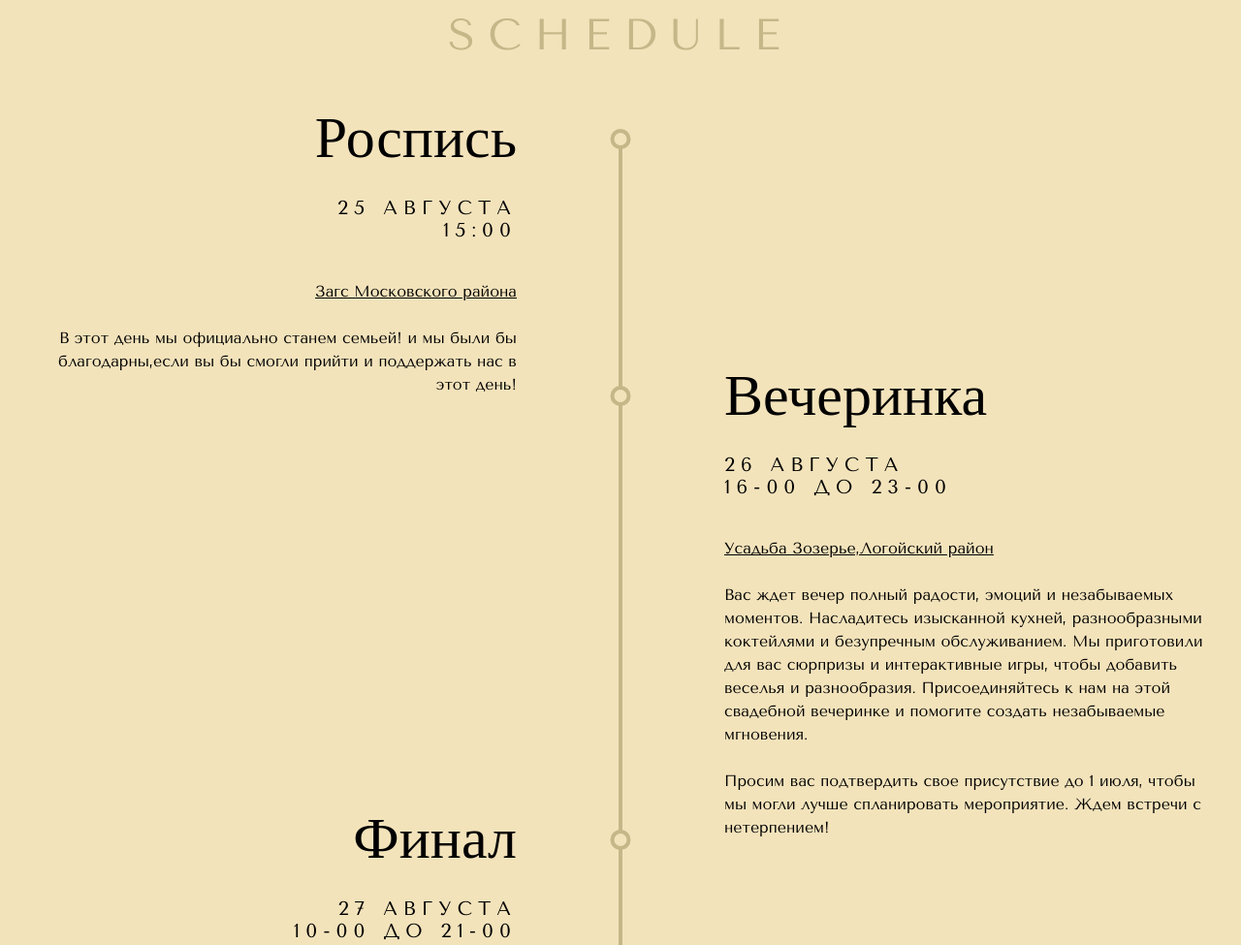
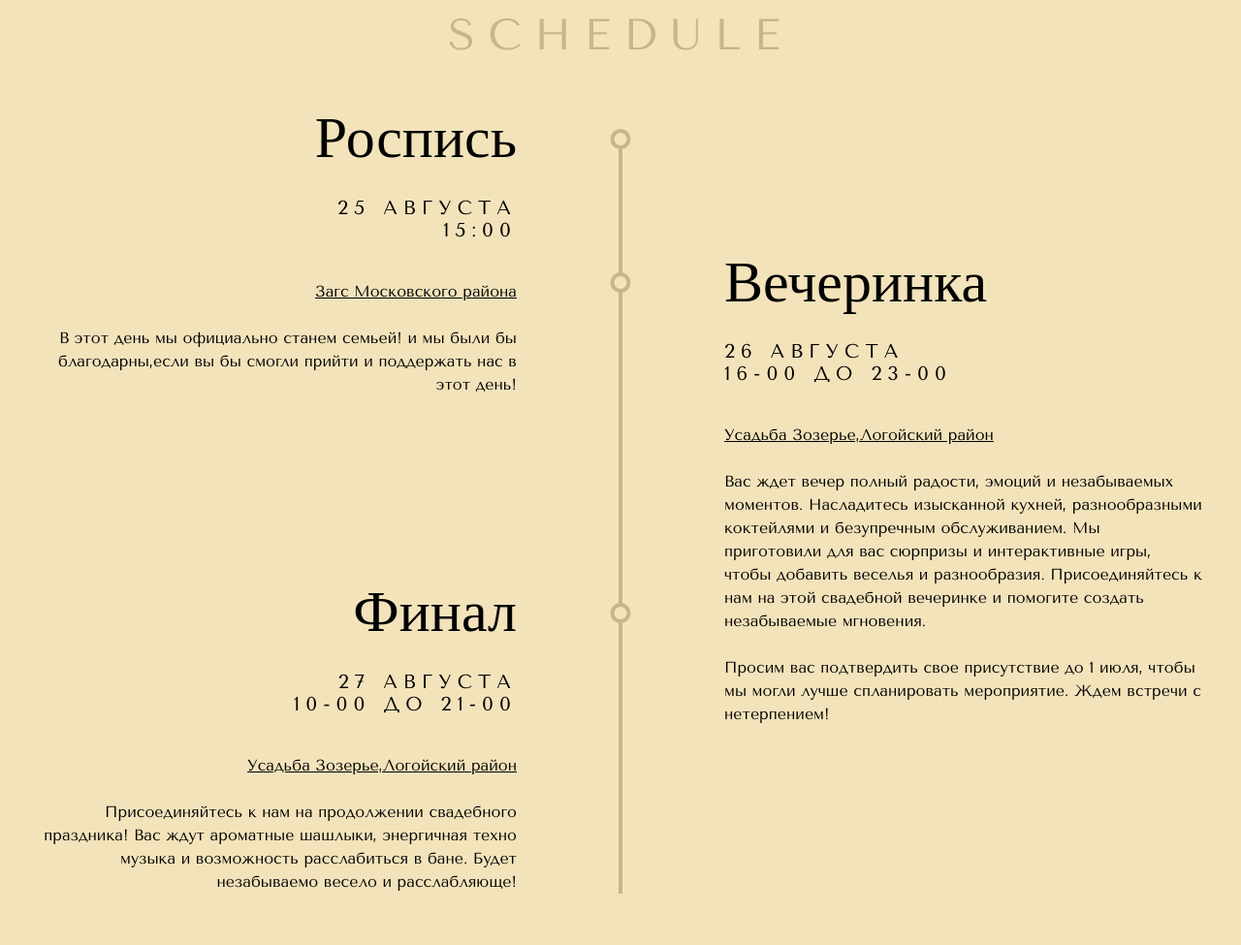
Before and after one commit to ast-astik/wedding-invitation, a plain HTML site: page index.html in a window 1280 px wide. Shown: the part 840-1815 px from the top of the page at 97% size. Drawn offline with nearby package versions, Linux system fonts and the light colour scheme; a web font is replaced by a local one.

Commit message:
Update schedule

```diff
--- a/css/style.scss
+++ b/css/style.scss
@@ -448,15 +448,15 @@ h3 {
 .schedule {
 
 	&__container {
-		max-width: calc(1423px + 20px + 20px);
-		padding: 0 20px;
+		max-width: calc(1423px + 40px + 40px);
+		padding: 0 40px;
 		margin: 0 auto;
 	}
 	&__content {}
 	&__item {
 		position: relative;
 
-		margin-top: -20px;
+		margin-top: -137px;
 		@include flex(flex, row, 105px, stretch, stretch);
 
 		text-align: right;
@@ -478,6 +478,9 @@ h3 {
 				text-transform: uppercase;
 			}
 			p {
+				position: relative;
+				z-index: 1;
+
 				a {
 					text-decoration: underline;
 					color: #000;
```
Also changed, not shown: css/style.css.
